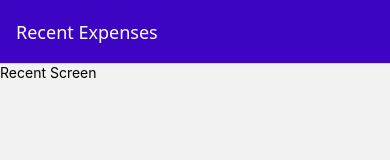
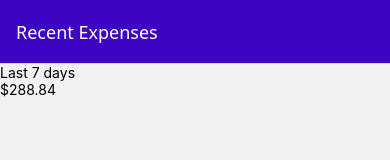
Before and after one commit to Yariki/expense-tracker-react-native, a React Native app: screen /RecentExpenses in a window 390 px wide. Shown: the top 160 px of the page. Built offline with nearby package versions, Linux system fonts and the light colour scheme.

Commit message:
Adde dummmy data and use it in the summary

```diff
--- a/components/ExpensesOutput/ExpensesList.tsx
+++ b/components/ExpensesOutput/ExpensesList.tsx
@@ -1,4 +1,5 @@
 import { View, Text, FlatList } from "react-native";
+import { DUMMY_EXPENSES } from "../../constans/dummyData";
 
 export interface ExpensesListProps  extends React.ComponentProps<typeof View> {
 }
--- a/components/ExpensesOutput/ExpensesOutput.tsx
+++ b/components/ExpensesOutput/ExpensesOutput.tsx
@@ -5,7 +5,6 @@ import { ExpensesSummary } from "./ExpensesSummary";
 export interface ExpensesOutputProps  extends React.ComponentProps<typeof View> {
     expenses: any[];
     expensesPeriod: string;
-    fallbackText: string;
 }
 
 export const ExpensesOutput:  React.FC<ExpensesOutputProps> = ({expenses, expensesPeriod}) => {
--- /dev/null
+++ b/constans/dummyData.ts
@@ -0,0 +1,40 @@
+import { Expense } from "../models/Expense";
+
+export const DUMMY_EXPENSES :  Expense[] = [
+    {
+        id: 'e1',
+        description: 'A pair of shoes',
+        amount: 59.99,
+        date: new Date('2021-01-19')
+    },
+    {
+        id: 'e2',
+        description: 'A pair of trousers',
+        amount: 89.29,
+        date: new Date('2023-06-20')
+    },
+    {
+        id: 'e3',
+        description: 'Some bananas',
+        amount: 5.99,
+        date: new Date('2023-06-21')
+    },
+    {
+        id: 'e4',
+        description: 'A book',
+        amount: 14.99,
+        date: new Date('2025-12-22')
+    },
+    {
+        id: 'e5',
+        description: 'Another book',
+        amount: 18.59,
+        date: new Date('2025-12-21')
+    },
+    {
+        id: 'e6',
+        description: 'A carpet',
+        amount: 99.99,
+        date: new Date('2025-12-23')
+    }
+];
--- /dev/null
+++ b/models/Expense.ts
@@ -0,0 +1,7 @@
+
+export interface  Expense {
+    id: string;
+    description: string;
+    amount: number;
+    date: Date;
+}
--- a/screens/RecentExpenses.tsx
+++ b/screens/RecentExpenses.tsx
@@ -1,6 +1,8 @@
 import React from 'react';
 import { Text } from 'react-native';
+import { ExpensesOutput } from '../components/ExpensesOutput/ExpensesOutput';
 
+import { DUMMY_EXPENSES } from '../constans/dummyData';
 
 export interface RecentExpensesProps extends React.PropsWithChildren {
 
@@ -8,6 +10,6 @@ export interface RecentExpensesProps extends React.PropsWithChildren {
 
 export const RecentExpenses:  React.FC<RecentExpensesProps> = (props) => {
     return (
-        <Text>Recent Screen</Text>
+        <ExpensesOutput expenses={DUMMY_EXPENSES} expensesPeriod='Last 7 days' ></ExpensesOutput>
     )
 }
```
